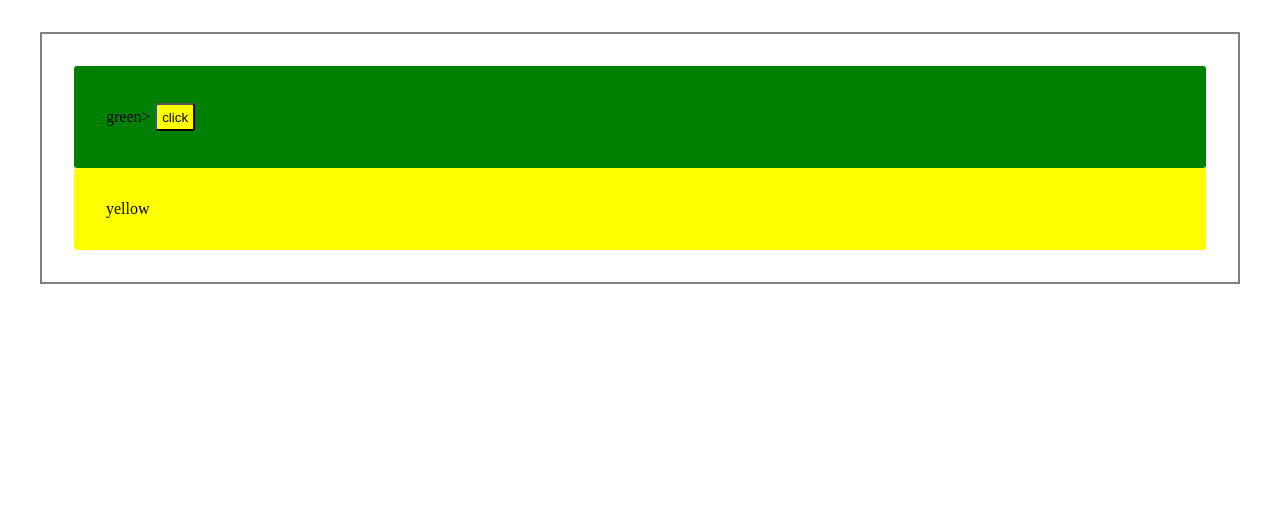
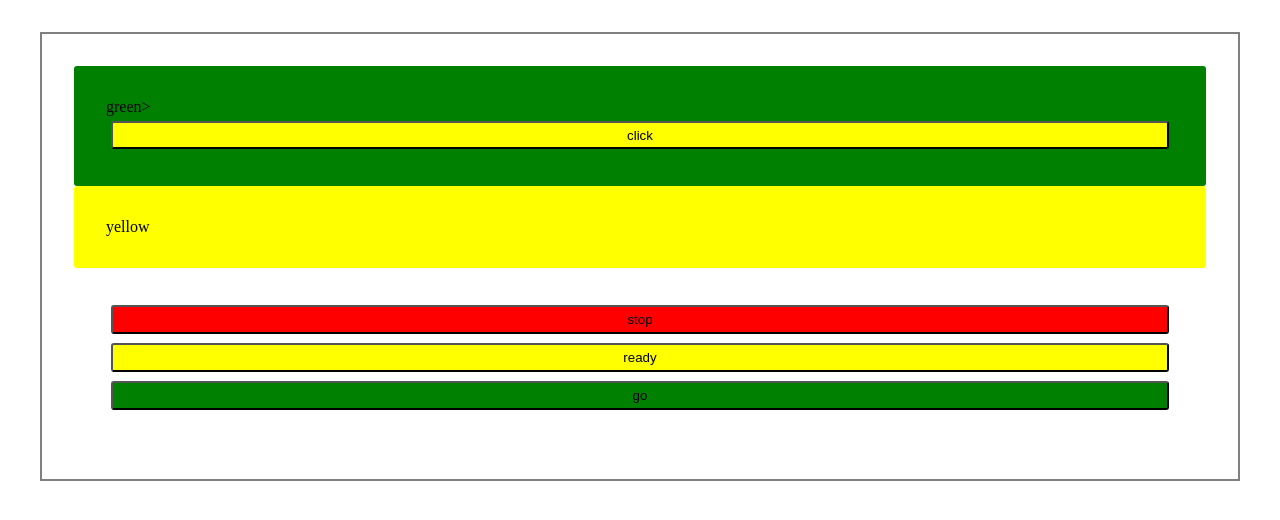
Before and after one commit to tchock/bojagi-test, a React app: page / in a window 1280 px wide. Shown: the top 520 px of the page. Built offline with nearby package versions, Linux system fonts and the light colour scheme; the HTML template or start-up script is replaced by a standard one.

Commit message:
traffic light

```diff
--- a/src/App.js
+++ b/src/App.js
@@ -2,6 +2,8 @@ import React from 'react'
 import styled from 'styled-components'
 import Box from './components/Box'
 import Button from './components/Button'
+import BoxWithButtons from './components/BoxWithButtons'
+import { yellow } from './components/Box.bojagi'
 
 const Container = styled.div`
   margin: 2rem;
@@ -14,6 +16,7 @@ export default function(props) {
     <Container>
       <Box color="green">green><Button color="yellow">click</Button></Box>
       <Box color="yellow">yellow</Box>
+      <BoxWithButtons color="white" buttons={[{text: 'stop', color: 'red'},{text: 'ready', color: 'yellow'}, {text: 'go', color: 'green'}]}/>
     </Container>
   )
 }
--- a/src/components/Box.js
+++ b/src/components/Box.js
@@ -6,6 +6,9 @@ const Container = styled.div`
   background-color: ${({ color }) => color};
   padding: 2rem;
   border-radius: 3px;
+  display: flex;
+  flex-direction: column;
+
 `
 
 export default function Box(props) {
--- /dev/null
+++ b/src/components/BoxWithButtons.js
@@ -0,0 +1,13 @@
+import React from 'react'
+import styled from 'styled-components'
+import Box from './Box'
+import Button from './Button'
+
+
+export default function BoxWithButtons(props) {
+  return <Box color={props.color}>
+    {props.buttons.map((b, i) => {
+      return <Button color={b.color} key={i}>{b.text}</Button>
+    })}
+  </Box>
+}
```
Also changed, not shown: src/components/BoxWithButtons.bojagi.js (added, +10 -0 lines).
